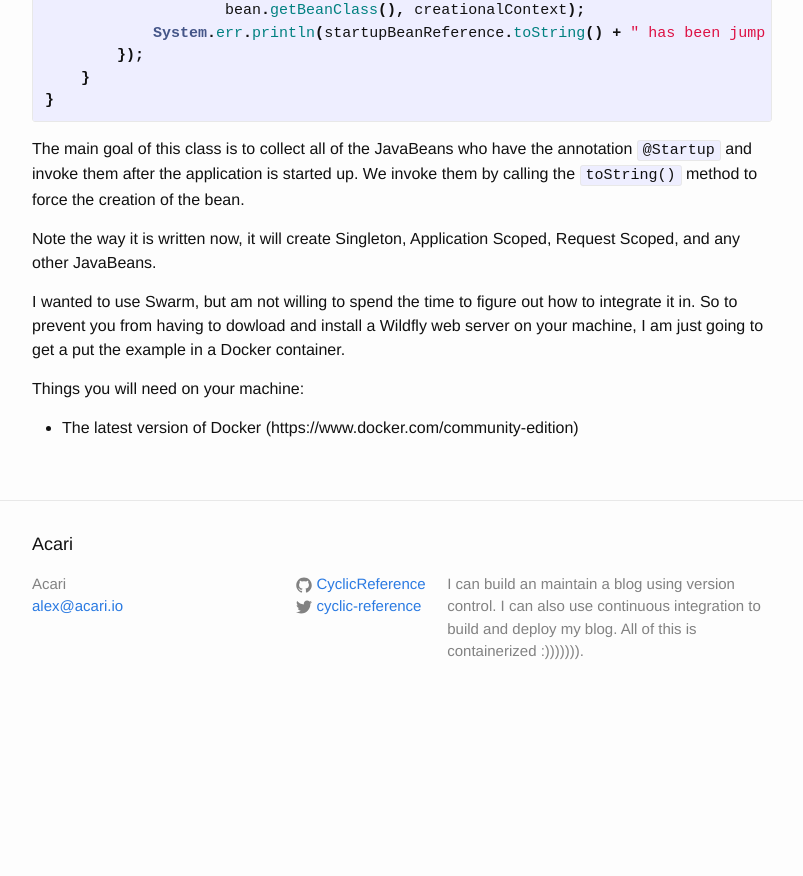
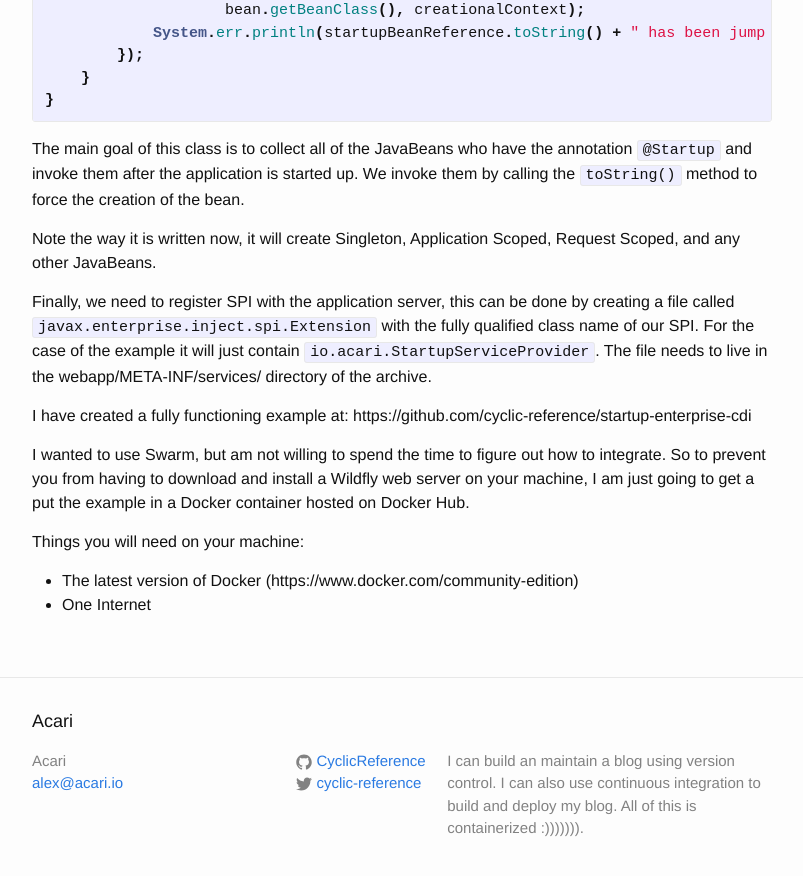
Before and after one commit to Unthrottled/blog, a Jekyll site: the page built from _posts/2017-04-23-Startup-CDI.md, in a window 1280 px wide and 900 px high, scrolled down 5072 px. Shown: the top 876 px of the window, without its empty margins (238-1041 px from the left). Built offline with Jekyll 4.4.1, drawn with Linux system fonts in a browser that asks for light colours; before the commit the page ends 5795 px from its top, so only the background shows below that.

Commit message:
Continuation of second example.

```diff
--- a/_posts/2017-04-23-Startup-CDI.md
+++ b/_posts/2017-04-23-Startup-CDI.md
@@ -213,7 +213,14 @@ The main goal of this class is to collect all of the JavaBeans who have the anno
 
 Note the way it is written now, it will create Singleton, Application Scoped, Request Scoped, and any other JavaBeans.
 
-I wanted to use Swarm, but am not willing to spend the time to figure out how to integrate it in. So to prevent you from having to dowload and install a Wildfly web server on your machine, I am just going to get a put the example in a Docker container.
+Finally, we need to register SPI with the application server, this can be done by creating a file called `javax.enterprise.inject.spi.Extension` with the fully qualified class name of our SPI. For the case of the example it will just contain `io.acari.StartupServiceProvider`.
+The file needs to live in the webapp/META-INF/services/ directory of the archive.
+
+I have created a fully functioning example at: https://github.com/cyclic-reference/startup-enterprise-cdi
+
+I wanted to use Swarm, but am not willing to spend the time to figure out how to integrate.
+So to prevent you from having to download and install a Wildfly web server on your machine, I am just going to get a put the example in a Docker container hosted on Docker Hub.
 
 Things you will need on your machine:
  - The latest version of Docker (https://www.docker.com/community-edition)
+ - One Internet
```
